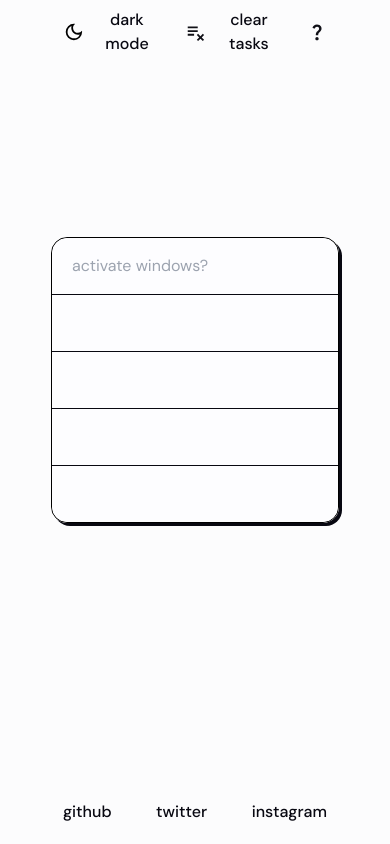
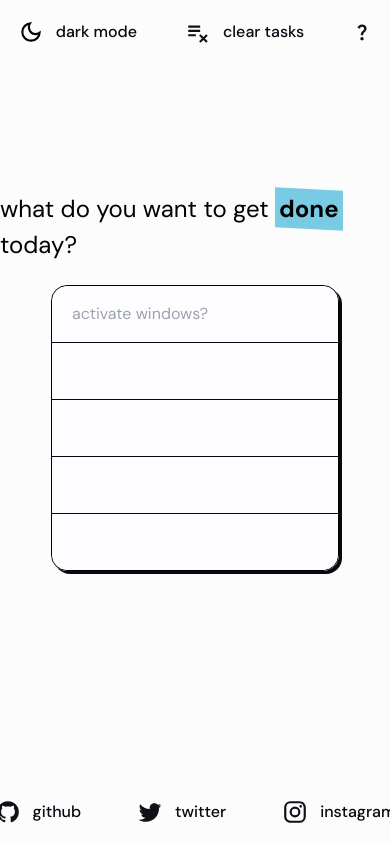
Before and after one commit to LukeberryPi/phived, a React (Vite) app: page / in a window 390 px wide. Built offline with nearby package versions, Linux system fonts and the light colour scheme.

Commit message:
feat: design overhaul

```diff
--- a/src/components/Footer.tsx
+++ b/src/components/Footer.tsx
@@ -1,30 +1,41 @@
+import { GithubIcon, InstagramIcon, TwitterIcon } from "src/icons";
+
 export function Footer() {
   return (
     <footer className="fixed bottom-0 flex h-16 w-full items-center justify-center sm:justify-start sm:px-6">
-      <div className="flex h-full w-72 items-center justify-between xs:w-80 sm:w-96">
+      <div className="flex h-full items-center justify-between space-x-8">
         <a
-          className="flex h-10 select-none items-center rounded-2xl px-3 text-base font-medium text-darkerBlack transition duration-100 hover:bg-darkBlack hover:text-lightWhite hover:ease-in-out dark:text-lighterWhite dark:hover:bg-lightWhite dark:hover:text-darkBlack xs:text-lg sm:px-4"
+          className="group flex select-none items-center gap-3 rounded-2xl py-2 px-3 transition duration-100 hover:bg-darkBlack hover:ease-in-out dark:hover:bg-lightWhite sm:px-4"
           target="_blank"
           href="https://github.com/LukeberryPi/phived"
           rel="noreferrer"
         >
-          github
+          <GithubIcon className="fill-darkBlack group-hover:fill-lightWhite dark:fill-lightWhite dark:group-hover:fill-darkBlack" />
+          <p className="text-base font-medium text-darkerBlack group-hover:text-lightWhite dark:text-lighterWhite dark:group-hover:text-darkBlack xs:text-lg">
+            github
+          </p>
         </a>
         <a
-          className="flex h-10 select-none items-center rounded-2xl px-3 text-base font-medium text-darkerBlack transition duration-100 hover:bg-twitterBlue hover:text-lightWhite hover:ease-in-out dark:text-lighterWhite xs:text-lg sm:px-4"
+          className="group flex select-none items-center gap-3 rounded-2xl py-2 px-3 transition duration-100 hover:bg-twitterBlue hover:ease-in-out sm:px-4"
           target="_blank"
           href="https://twitter.com/phivedphived"
           rel="noreferrer"
         >
-          twitter
+          <TwitterIcon className="fill-darkBlack group-hover:fill-lightWhite dark:fill-lightWhite" />
+          <p className="text-base font-medium text-darkerBlack group-hover:text-lightWhite dark:text-lighterWhite xs:text-lg">
+            twitter
+          </p>
         </a>
         <a
-          className="flex h-10 select-none items-center rounded-2xl from-instagramPink via-instagramOrange to-instagramPurple px-3 text-base font-medium text-darkerBlack transition duration-100 hover:bg-gradient-to-r hover:text-lightWhite hover:ease-in-out dark:text-lighterWhite xs:text-lg sm:px-4"
+          className="group flex select-none items-center gap-3 rounded-2xl from-instagramPink via-instagramOrange to-instagramPurple py-2 px-3 transition duration-100 hover:bg-gradient-to-r hover:ease-in-out sm:px-4"
           target="_blank"
           href="https://www.instagram.com/phivedphived/"
           rel="noreferrer"
         >
-          instagram
+          <InstagramIcon className="fill-darkBlack group-hover:fill-lightWhite dark:fill-lightWhite" />
+          <p className="text-base font-medium text-darkerBlack group-hover:text-lightWhite dark:text-lighterWhite xs:text-lg">
+            instagram
+          </p>
         </a>
       </div>
     </footer>
--- a/src/components/Header.tsx
+++ b/src/components/Header.tsx
@@ -7,6 +7,7 @@ import { ClearTasksIcon, DarkModeIcon, HelpIcon, LightModeIcon } from "src/icons
 export function Header() {
   const { clearTasks, tasks } = useTasksContext();
   const [isDarkMode, setIsDarkMode] = useState(isThemeSetToDark());
+  const [isHelpMenuOpen, setIsHelpMenuOpen] = useState(false);
 
   const noTasks = tasks.filter(Boolean).length === 0;
 
@@ -18,30 +19,41 @@ export function Header() {
     setIsDarkMode((currentDarkMode) => !currentDarkMode);
   };
 
+  const toggleHelpMenu = () => {
+    setIsHelpMenuOpen((currentMenuState) => !currentMenuState);
+  };
+
   return (
     <header className="fixed top-0 flex h-16 w-full items-center justify-center sm:justify-between sm:px-6">
       <Logo />
-      <nav className="flex h-full w-72 items-center justify-between xs:w-80 sm:w-96">
+      <nav className="flex h-full items-center justify-between space-x-6">
         <button
           onClick={toggleDarkMode}
-          className="group flex cursor-pointer select-none items-center gap-2 rounded-2xl px-3 py-2 transition duration-100 hover:bg-darkBlack hover:ease-in-out dark:hover:bg-lightWhite"
+          className="group flex cursor-pointer select-none items-center gap-3 rounded-2xl px-3 py-2 transition duration-100 hover:bg-darkBlack hover:ease-in-out dark:hover:bg-lightWhite"
         >
           {isDarkMode ? (
-            <LightModeIcon className="fill-lightWhite group-hover:fill-darkBlack" />
+            <>
+              <LightModeIcon className="fill-lightWhite group-hover:fill-darkBlack" />
+              <p className="text-base font-medium text-darkerBlack group-hover:text-lighterWhite dark:text-lighterWhite dark:group-hover:text-darkBlack xs:text-lg">
+                light mode
+              </p>
+            </>
           ) : (
-            <DarkModeIcon className="fill-lightBlack group-hover:fill-lightWhite" />
+            <>
+              <DarkModeIcon className="fill-lightBlack group-hover:fill-lightWhite" />
+              <p className="text-base font-medium text-darkerBlack group-hover:text-lighterWhite dark:text-lighterWhite dark:group-hover:text-darkBlack xs:text-lg">
+                dark mode
+              </p>
+            </>
           )}
-          <p className="text-base font-medium text-darkerBlack group-hover:text-lighterWhite dark:text-lighterWhite dark:group-hover:text-darkBlack xs:text-lg">
-            {isDarkMode ? "light" : "dark"} mode
-          </p>
         </button>
         <button
           onClick={clearTasks}
           className={`${
             noTasks
-              ? "cursor-not-allowed hover:bg-lightWhite/5 dark:hover:hover:bg-darkBlack/5"
+              ? "cursor-not-allowed hover:bg-greyLight/60 focus:translate-x-2 focus:outline-none dark:hover:bg-greyDark/40"
               : "cursor-pointer hover:bg-alertRed hover:text-lighterWhite"
-          } group flex select-none items-center gap-2 rounded-2xl px-3 py-2 text-base font-medium text-darkerBlack transition duration-100 hover:ease-in-out dark:text-lightWhite xs:text-lg sm:px-4`}
+          } group flex select-none items-center gap-3 rounded-2xl px-3 py-2 text-base font-medium text-darkerBlack transition duration-100 hover:ease-in-out dark:text-lightWhite xs:text-lg sm:px-4`}
           disabled={noTasks}
         >
           <ClearTasksIcon
@@ -51,7 +63,10 @@ export function Header() {
           />
           <p>clear tasks</p>
         </button>
-        <button className="select-none rounded-full px-3 py-2 hover:bg-berryBlue hover:ease-in-out dark:hover:bg-purpleRain">
+        <button
+          onClick={toggleHelpMenu}
+          className="select-none rounded-full px-3 py-2 hover:bg-berryBlue hover:ease-in-out dark:hover:bg-purpleRain"
+        >
           <HelpIcon className="fill-darkBlack transition duration-100 dark:fill-lightWhite" />
         </button>
       </nav>
--- a/src/components/Tasks.tsx
+++ b/src/components/Tasks.tsx
@@ -1,8 +1,7 @@
 import { useMemo, useState } from "react";
 import { placeholders } from "src/content";
 import { useTasksContext } from "src/contexts";
-import type { DropResult } from "react-beautiful-dnd";
-import { DragDropContext, Droppable, Draggable } from "react-beautiful-dnd";
+import { DragDropContext, Droppable, Draggable, type DropResult } from "react-beautiful-dnd";
 import { DragIcon } from "src/icons";
 
 export function Tasks() {
@@ -133,10 +132,15 @@ export function Tasks() {
   });
 
   return (
-    <form
-      onSubmit={(e) => e.preventDefault()}
-      className="w-72 overflow-hidden rounded-2xl border shadow-brutalist-dark dark:border-lighterWhite dark:shadow-brutalist-light tiny:w-80 xs:w-96"
-    >
+    <div className="flex flex-col items-center gap-6">
+      <p className="text-2xl">
+        what do you want to get{" "}
+        <span className="inset-2 inline-block skew-y-3 bg-berryBlue p-1">
+          <span className="block -skew-y-3 font-semibold">done</span>
+        </span>{" "}
+        today?
+      </p>
+      <section className="w-72 overflow-hidden rounded-2xl border shadow-brutalist-dark dark:border-lighterWhite dark:shadow-brutalist-light tiny:w-80 xs:w-96">
         <DragDropContext onDragEnd={handleDragEnd} onDragStart={() => setDragging(true)}>
           <Droppable droppableId="tasksList">
             {(provided) => (
@@ -147,6 +151,7 @@ export function Tasks() {
             )}
           </Droppable>
         </DragDropContext>
-    </form>
+      </section>
+    </div>
   );
 }
--- a/src/contexts/TasksContext/TasksContextProvider.tsx
+++ b/src/contexts/TasksContext/TasksContextProvider.tsx
@@ -27,7 +27,7 @@ export const TasksContextProvider = ({ children }: PropsWithChildren) => {
       clearTimeout(timeoutId);
       const newTimeoutId = setTimeout(() => {
         setMessage("");
-      }, 3500);
+      }, 4000);
 
       setTimeoutId(newTimeoutId);
     },
```
Lines whose indentation alone changed are shown as unchanged.
